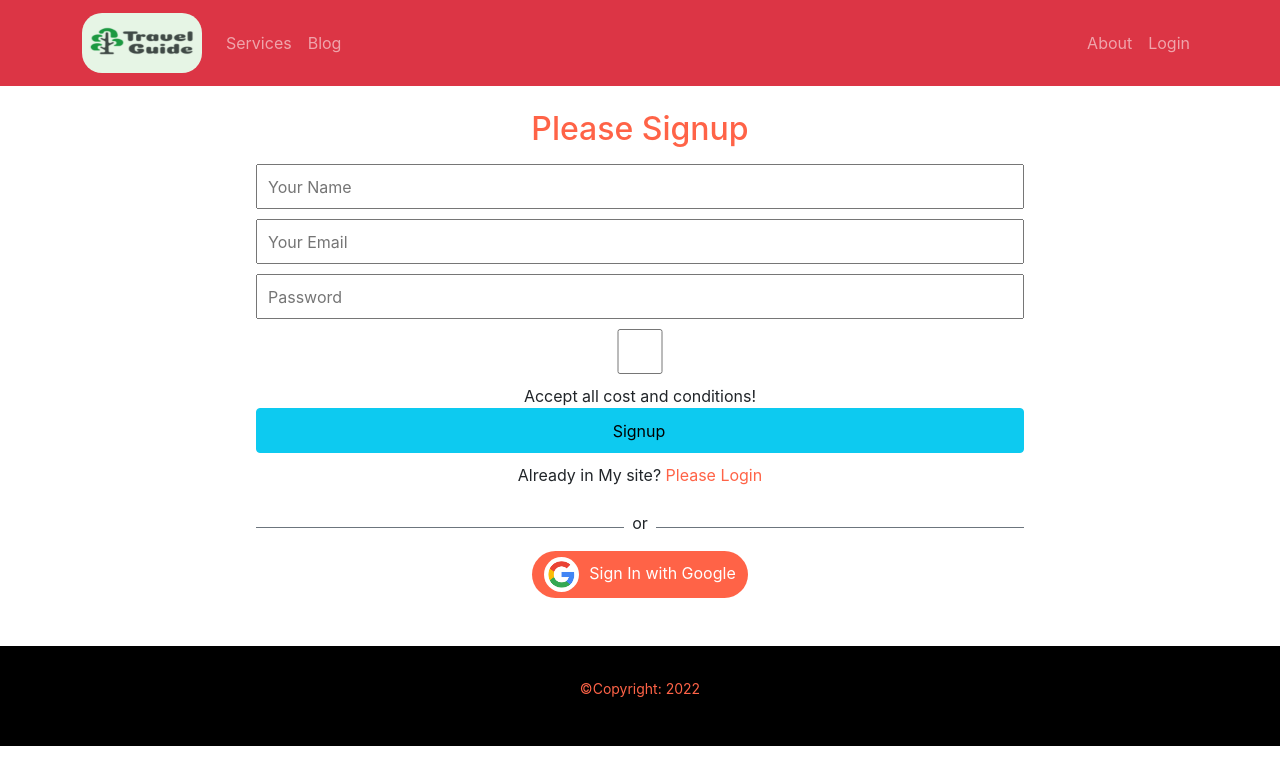
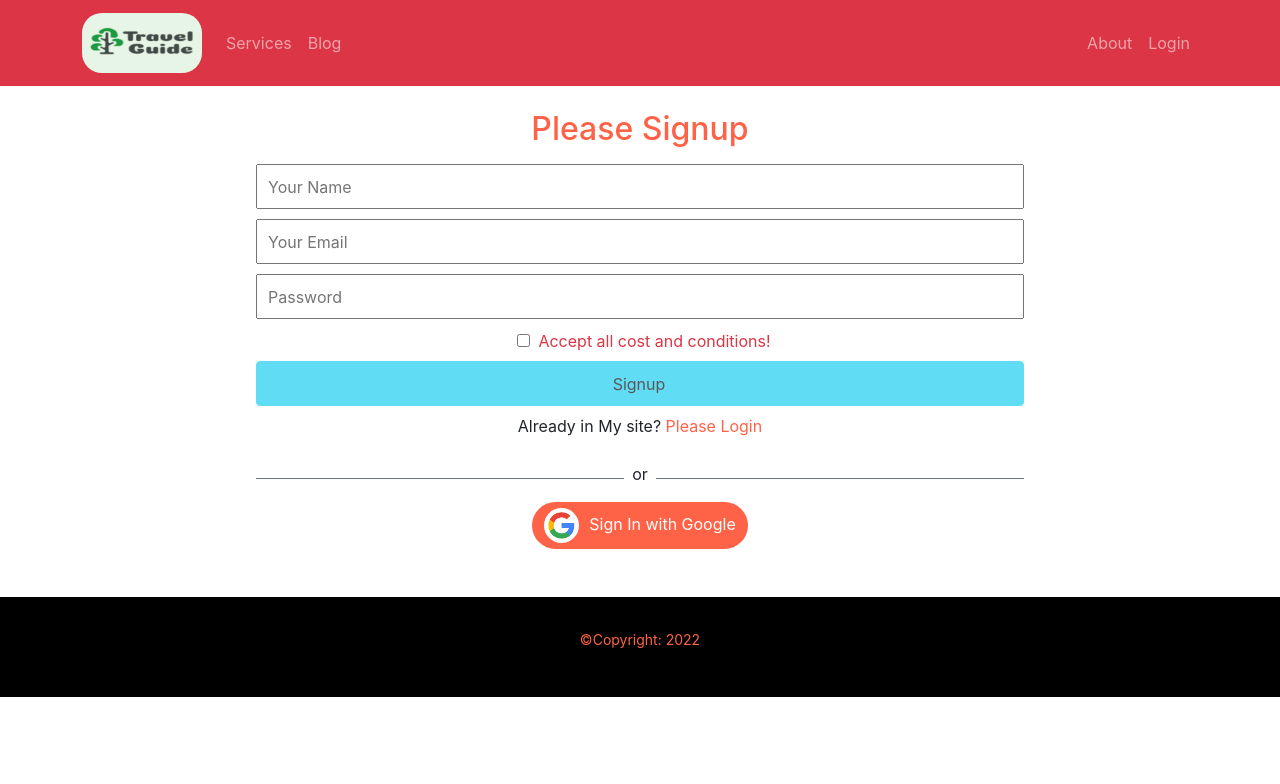
Before and after one commit to Thowhid31/independent-service-assignment-10, a React (Create React App) app: page /signup in a window 1280 px wide. Shown: the top 784 px of the page. Built offline with nearby package versions, Linux system fonts and the light colour scheme; no server answers.

Commit message:
implement checkout for terms and condition

```diff
--- a/src/Pages/Login/Signup/Signup.css
+++ b/src/Pages/Login/Signup/Signup.css
@@ -1,4 +1,4 @@
-.signup-form input{
+.signup-form input:not([type=checkbox]){
     display: block;
     margin-bottom: 10px;
     width: 100%;
--- a/src/Pages/Login/Signup/Signup.js
+++ b/src/Pages/Login/Signup/Signup.js
@@ -1,4 +1,4 @@
-import React from 'react';
+import React, { useState } from 'react';
 import { Link, useNavigate } from 'react-router-dom';
 import './Signup.css'
 import { useCreateUserWithEmailAndPassword } from 'react-firebase-hooks/auth';
@@ -7,6 +7,7 @@ import SocialLogin from '../Login/SocialLogin/SocialLogin';
 
 
 const Signup = () => {
+    const [termsAgree, setTermsAgree] = useState(false)
 
     const [
         createUserWithEmailAndPassword,
@@ -27,7 +28,12 @@ const Signup = () => {
         const email = event.target.email.value;
         const password = event.target.password.value;
 
-        createUserWithEmailAndPassword(email, password);
+
+        if(termsAgree){
+            createUserWithEmailAndPassword(email, password);
+        }
+
+
 
     }
 
@@ -41,9 +47,9 @@ const Signup = () => {
                 <input type="text" name="" id="" placeholder='Your Name'/>
                 <input type="email" name="email" id="" placeholder='Your Email' required />
                 <input type="password" name="password" id="" placeholder='Password' required/>
-                <input type="checkbox" name="terms" id="terms" />
-                <label htmlFor="terms">Accept all cost and conditions! </label>
-                <input className='btn btn-info' type="submit" value='Signup'/>
+                <input onClick={()=> setTermsAgree(!termsAgree)} className='mx-2' type="checkbox" name="terms" id="terms" />
+                <label className={termsAgree ? 'text-dark' : 'text-danger'} htmlFor="terms">Accept all cost and conditions! </label>
+                <input disabled={!termsAgree} className='btn btn-info mt-2 mb-2' type="submit" value='Signup'/>
             </form>
             <p>Already in My site? <Link to='/login' className='signup-toggle text-decoration-none' onClick={navigateLogin}>Please Login</Link></p>
             <SocialLogin></SocialLogin>
```
